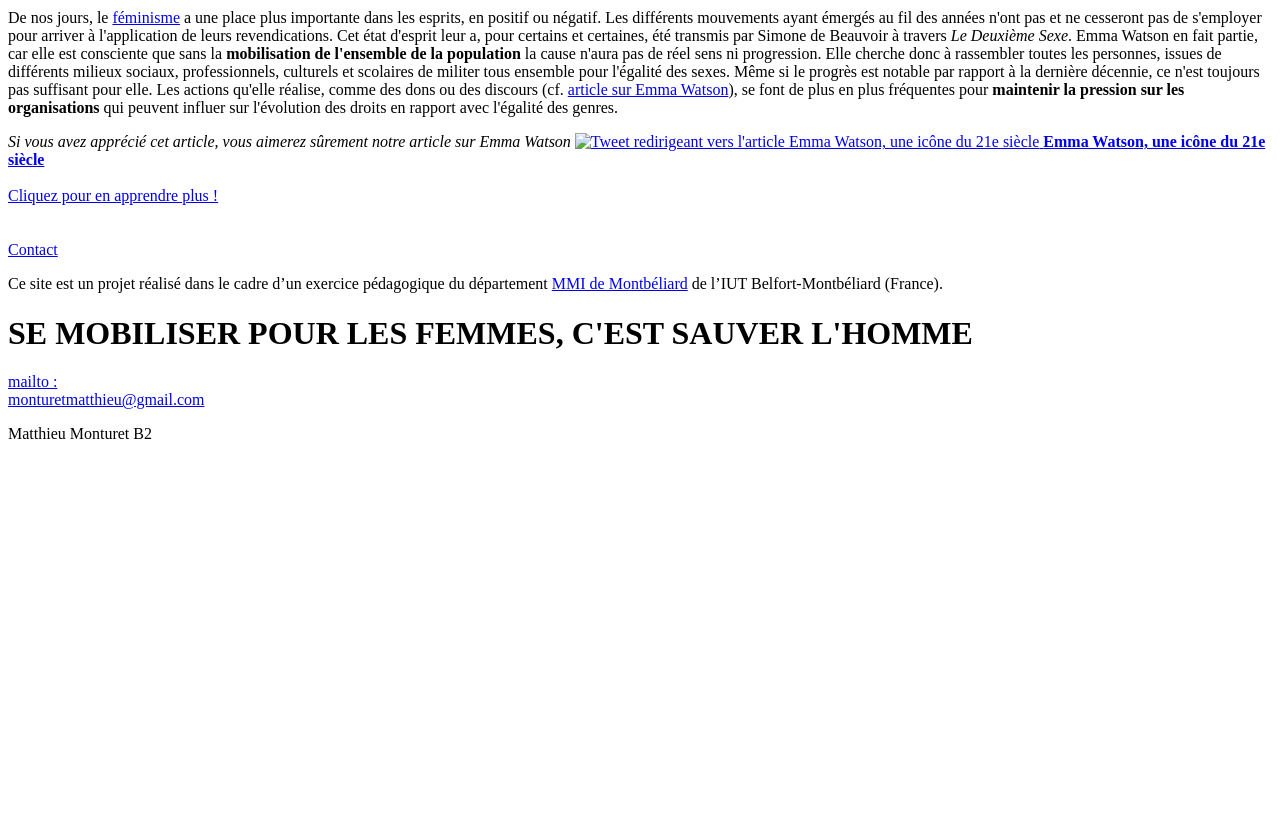
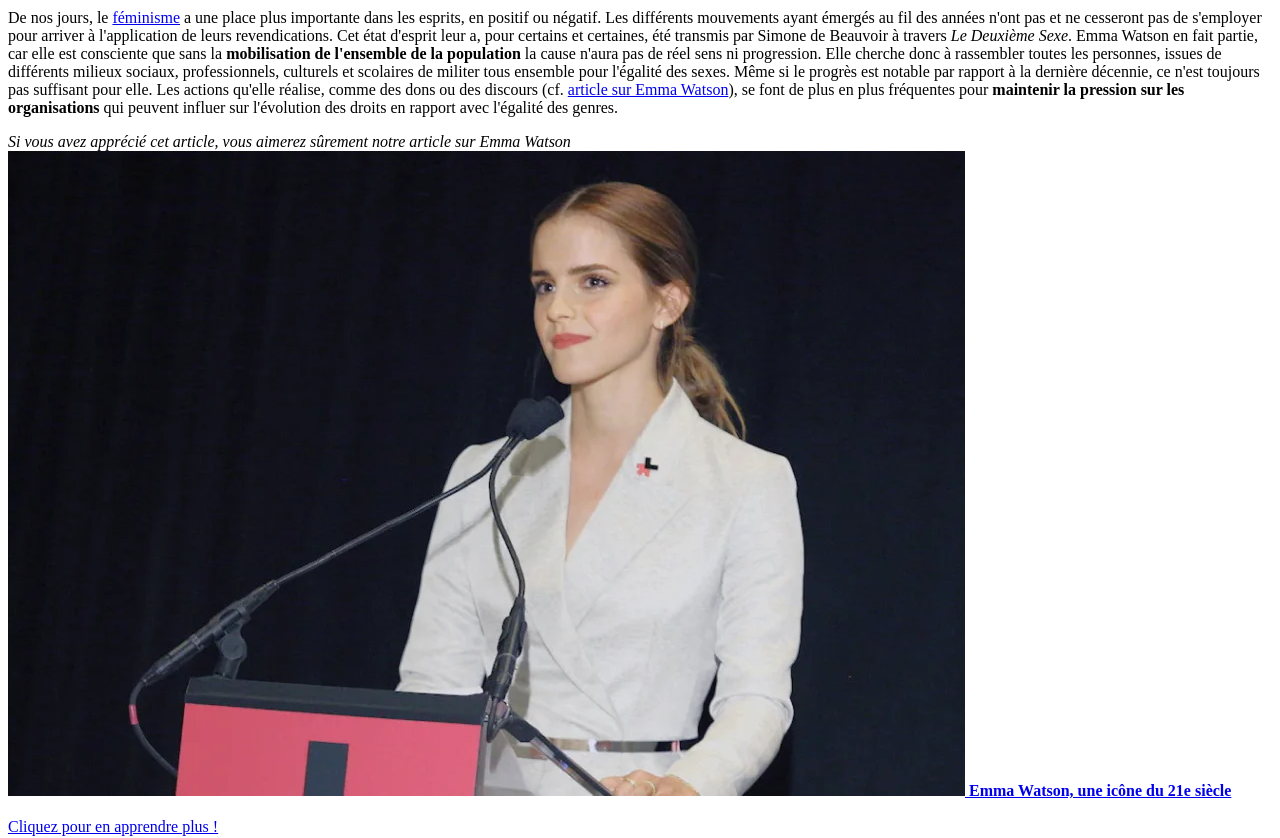
Before and after one commit to monturet-matthieu/Projet-S1, a plain HTML site: page deuxième-sexe.html in a window 1280 px wide. Shown: the part 880-1718 px from the top of the page. Before the commit the page ends 1339 px from the top, so only its background shows below. Drawn offline with Linux system fonts and the light colour scheme.

Commit message:
correction nom image article deuxième sexe

```diff
--- a/deuxième-sexe.html
+++ b/deuxième-sexe.html
@@ -59,7 +59,7 @@
 
         <em>Si vous avez apprécié cet article, vous aimerez sûrement notre article sur Emma Watson</em>
         <a href="emma-watson.html">
-          <img src="assets/img/tweets/Image tweet Emma Watson.webp" alt="Tweet redirigeant vers l'article Emma Watson, une icône du 21e siècle">
+          <img src="assets/img/tweets/Image-tweet-Emma-Watson.webp" alt="Tweet redirigeant vers l'article Emma Watson, une icône du 21e siècle">
 
           <b>Emma Watson, une icône du 21e siècle</b>
           <br>
```
